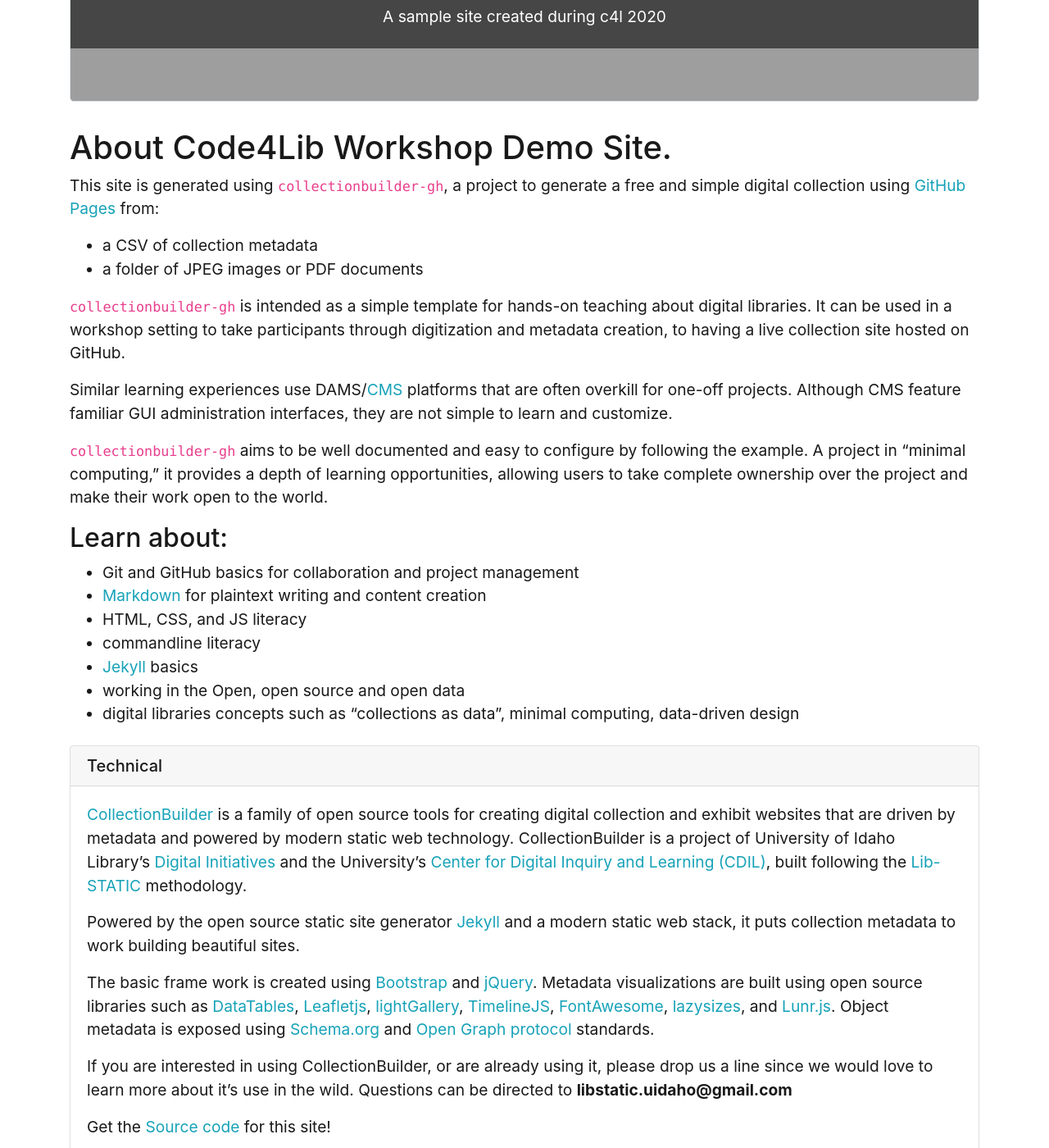
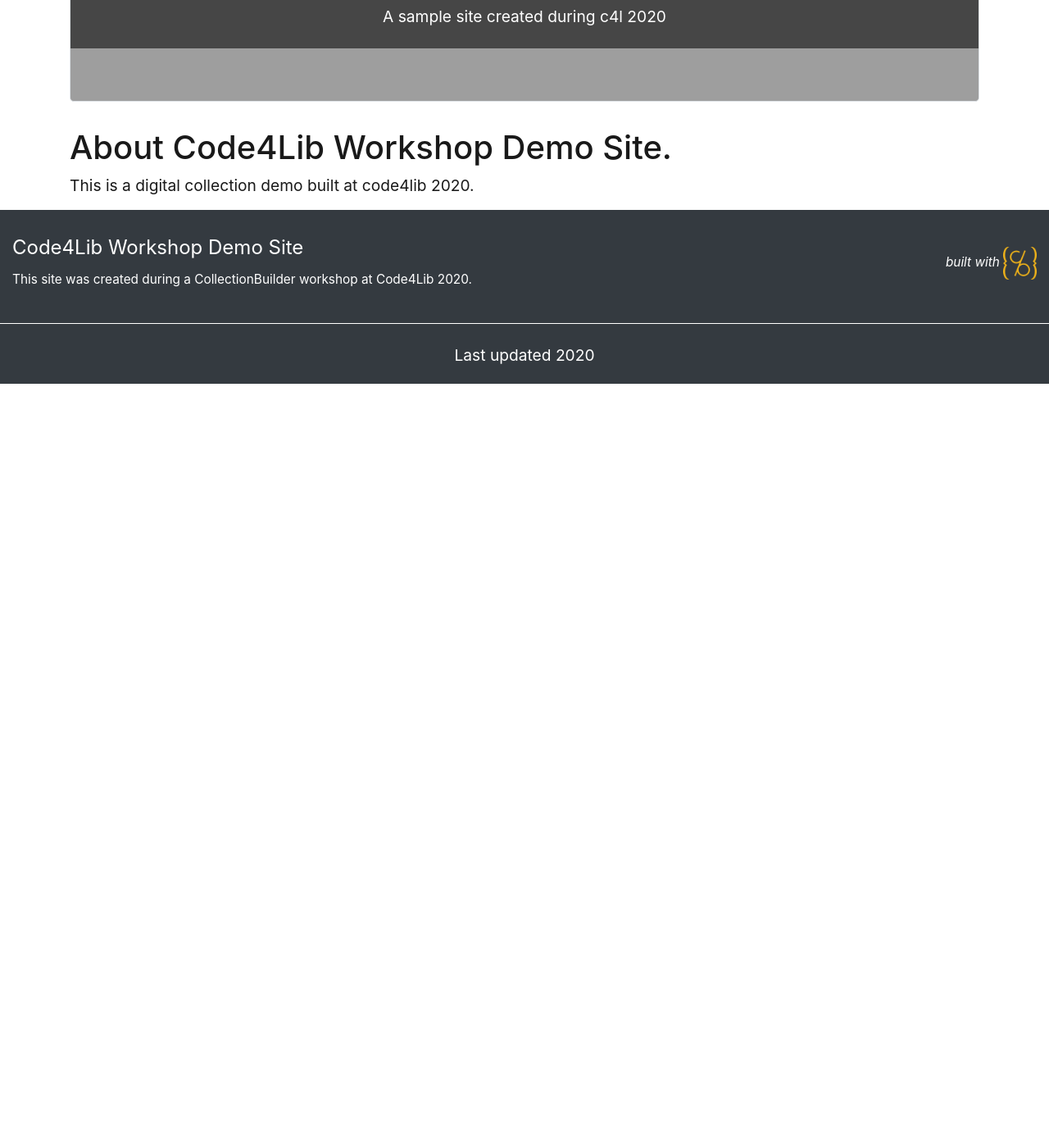
Before and after one commit to cpaynecarp/c4l_CollectionBuilder, a Jekyll site: the page built from pages/about.md, in a window 1280 px wide and 1400 px high, scrolled down 270 px. Shown: the whole window at 82% size. Built offline with Jekyll 4.4.1, drawn with Linux system fonts in a browser that asks for light colours; after the commit the page ends 900 px from its top, so only the background shows below that; some of the changed text lies outside the part shown.

Commit message:
update about.md

```diff
--- a/pages/about.md
+++ b/pages/about.md
@@ -9,27 +9,4 @@
 
 # About {{ site.title }}.
 
-This site is generated using `collectionbuilder-gh`, a project to generate a free and simple digital collection using [GitHub Pages](https://pages.github.com/) from:
-
-- a CSV of collection metadata
-- a folder of JPEG images or PDF documents
-
- `collectionbuilder-gh` is intended as a simple template for hands-on teaching about digital libraries.
-It can be used in a workshop setting to take participants through digitization and metadata creation, to having a live collection site hosted on GitHub.
-
-Similar learning experiences use DAMS/[CMS](https://en.wikipedia.org/wiki/Content_management_system) platforms that are often overkill for one-off projects. Although CMS feature familiar GUI administration interfaces, they are not simple to learn and customize.
-
-`collectionbuilder-gh` aims to be well documented and easy to configure by following the example.
-A project in "minimal computing," it provides a depth of learning opportunities, allowing users to take complete ownership over the project and make their work open to the world.
-
-## Learn about:
-
-- Git and GitHub basics for collaboration and project management
-- [Markdown](https://guides.github.com/features/mastering-markdown/) for plaintext writing and content creation
-- HTML, CSS, and JS literacy
-- commandline literacy
-- [Jekyll](https://jekyllrb.com/) basics
-- working in the Open, open source and open data
-- digital libraries concepts such as "collections as data", minimal computing, data-driven design
-
-{% include about/credits.md %}
+This is a digital collection demo built at code4lib 2020.
```
